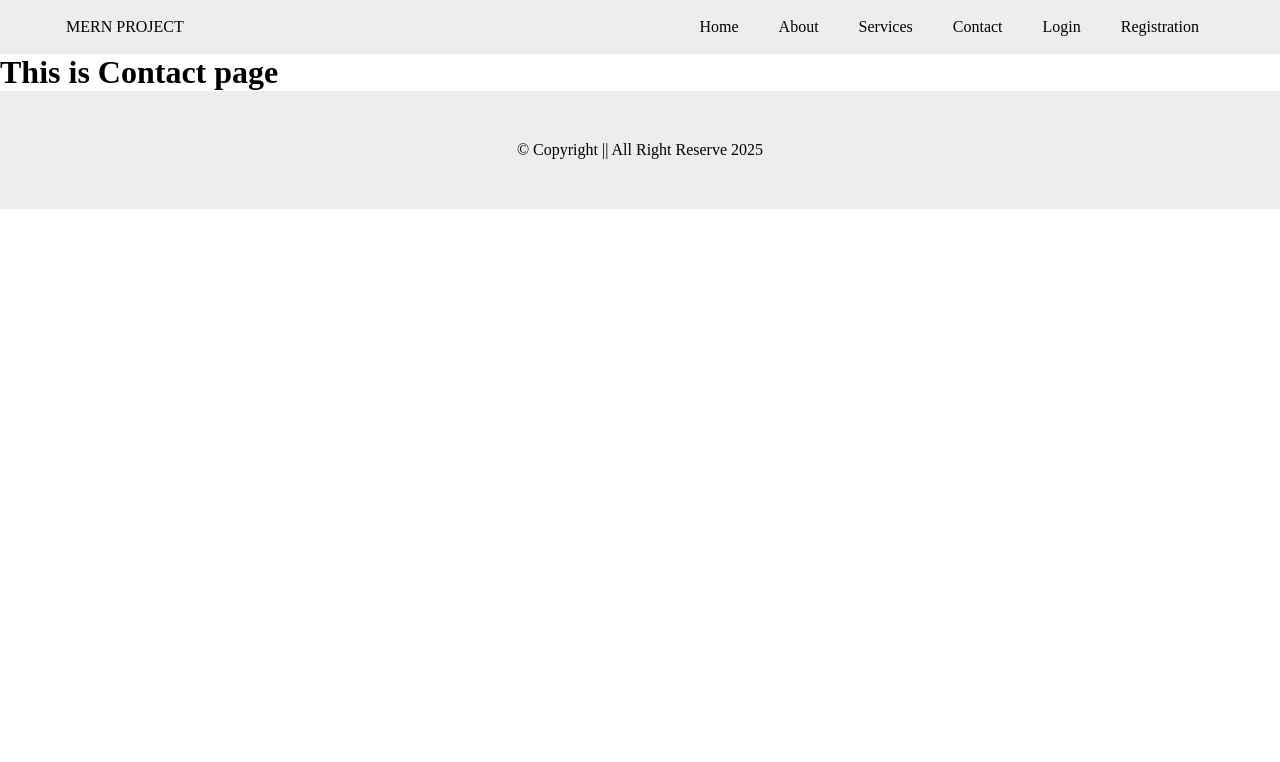
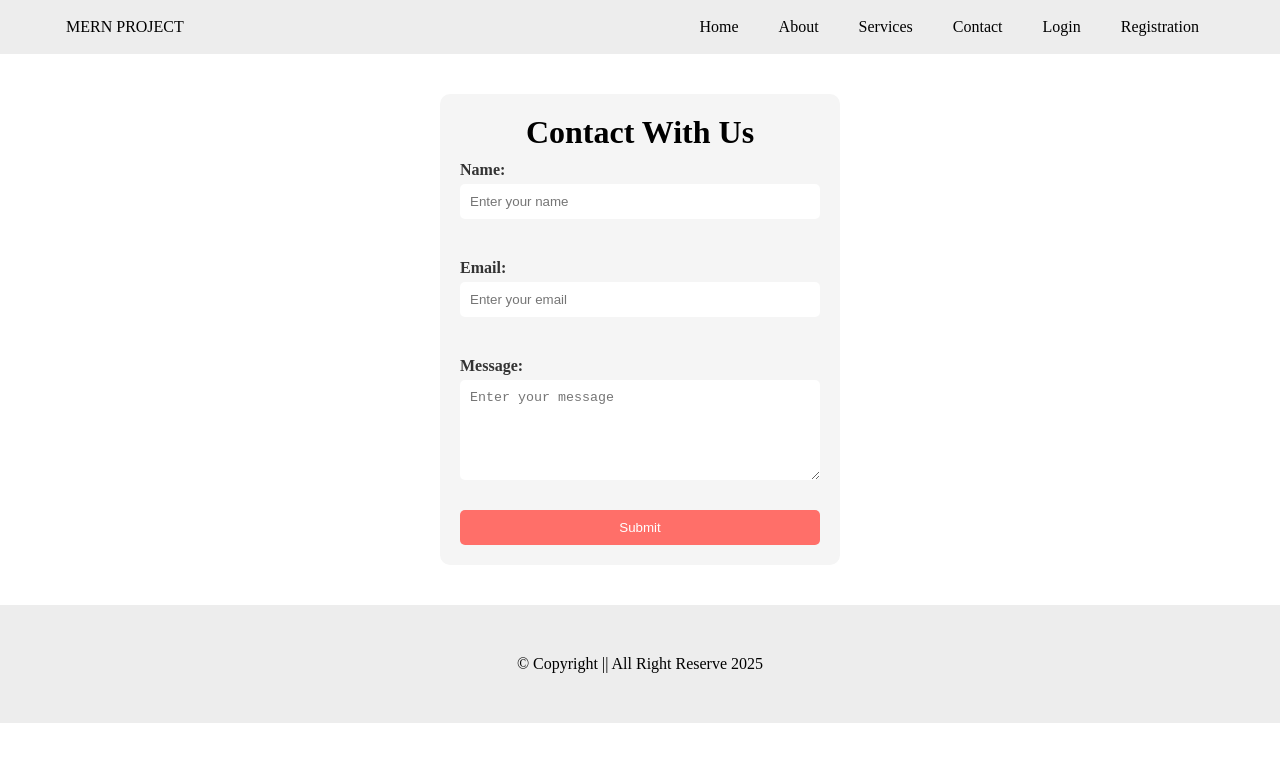
Before and after one commit to MdRabiulHasanRaju/mern-project-01, a React (Vite) app in the folder client/: page /contact in a window 1280 px wide. Shown: the top 762 px of the page. Built offline with nearby package versions, Linux system fonts and the light colour scheme; no server answers.

Commit message:
contact us page desing

```diff
--- a/client/src/index.css
+++ b/client/src/index.css
@@ -132,3 +132,59 @@ a{
   color: #61e7ff;
 }
 /* dashboard css end */
+
+
+
+
+/* contact page css */
+.contact{
+  padding: 40px 0;
+}
+.colorful-form {
+  max-width: 400px;
+  margin: 0 auto;
+  padding: 20px;
+  background-color: #f5f5f5;
+  border-radius: 10px;
+}
+
+.form-group {
+  margin-bottom: 20px;
+}
+
+.form-label {
+  display: block;
+  font-weight: bold;
+  margin-bottom: 5px;
+  color: #333;
+}
+
+.form-input {
+  width: 100%;
+  padding: 10px;
+  border: none;
+  background-color: #fff;
+  color: #333;
+  border-radius: 5px;
+}
+
+textarea.form-input {
+  height: 100px;
+}
+
+.form-button {
+  display: block;
+  width: 100%;
+  padding: 10px;
+  background-color: #ff6f69;
+  color: #fff;
+  border: none;
+  border-radius: 5px;
+  cursor: pointer;
+  transition: background-color 0.3s ease;
+}
+
+.form-button:hover {
+  background-color: #ff5f59;
+}
+/* contact page css end */
--- a/client/src/pages/Contact.jsx
+++ b/client/src/pages/Contact.jsx
@@ -1,5 +1,56 @@
-export const Contact = () =>{
- return <>
- <h1>This is Contact page</h1>
- </>
-}
+export const Contact = () => {
+  return (
+    <>
+      <div className="contact">
+        <div className="container contact-container">
+
+  <form className="colorful-form">
+    <h1 style={{textAlign:"center"}}>Contact With Us</h1>
+    <div className="form-group">
+      <label className="form-label" htmlFor="name">
+        Name:
+      </label>
+      <input
+        required=""
+        placeholder="Enter your name"
+        className="form-input"
+        type="text"
+      />
+    </div>
+    <div className="form-group">
+      <label className="form-label" htmlFor="email">
+        Email:
+      </label>
+      <input
+        required=""
+        placeholder="Enter your email"
+        className="form-input"
+        name="email"
+        id="email"
+        type="email"
+      />
+    </div>
+    <div className="form-group">
+      <label className="form-label" htmlFor="message">
+        Message:
+      </label>
+      <textarea
+        required=""
+        placeholder="Enter your message"
+        className="form-input"
+        name="message"
+        id="message"
+        defaultValue={""}
+      />
+    </div>
+    <button className="form-button" type="submit">
+      Submit
+    </button>
+  </form>
+
+
+        </div>
+      </div>
+    </>
+  );
+};
```
